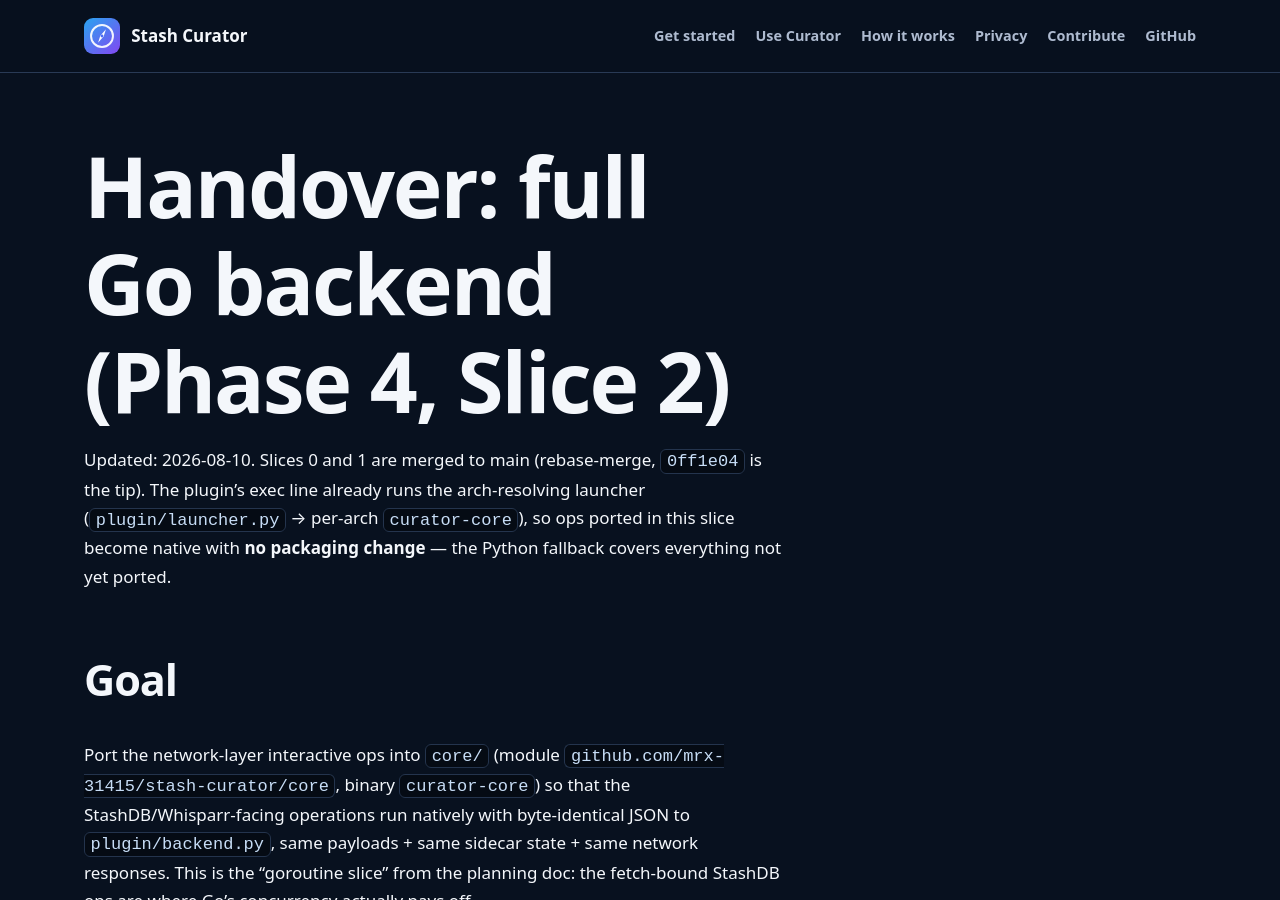
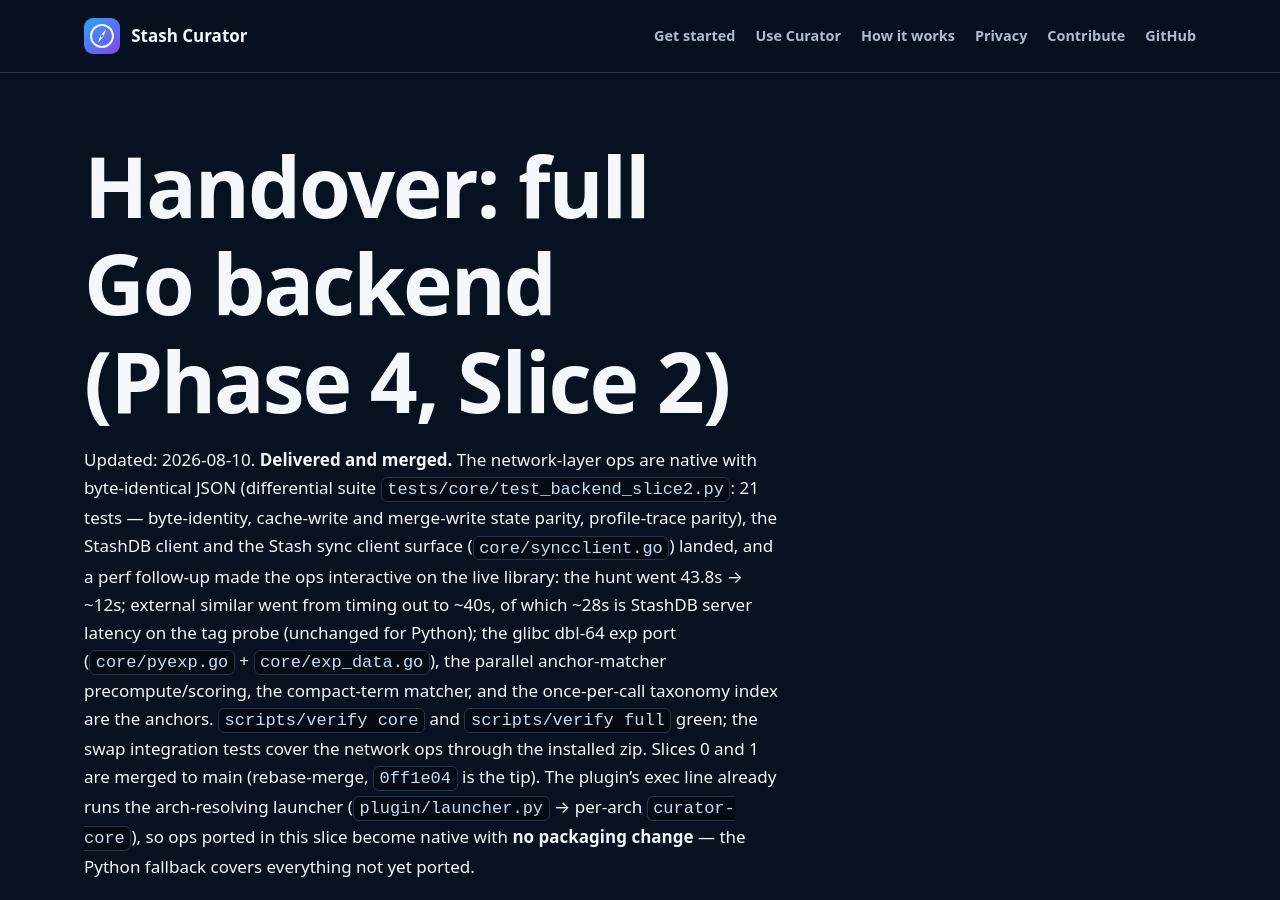
Before and after one commit to mrx-31415/stash-curator, a Jekyll site: the page built from docs/handover-go-backend-slice2.md, in a window 1280 px wide and 900 px high. Built offline with Jekyll 4.4.1, drawn with Linux system fonts in a browser that asks for light colours; our own code applies the rules of GitHub Pages for plain Markdown files.

```diff
--- a/docs/handover-go-backend-slice2.md
+++ b/docs/handover-go-backend-slice2.md
@@ -1,10 +1,22 @@
 # Handover: full Go backend (Phase 4, Slice 2)
 
-Updated: 2026-08-10. Slices 0 and 1 are merged to main (rebase-merge, `0ff1e04`
-is the tip). The plugin's exec line already runs the arch-resolving launcher
-(`plugin/launcher.py` → per-arch `curator-core`), so ops ported in this slice
-become native with **no packaging change** — the Python fallback covers
-everything not yet ported.
+Updated: 2026-08-10. **Delivered and merged.** The network-layer ops are
+native with byte-identical JSON (differential suite
+`tests/core/test_backend_slice2.py`: 21 tests — byte-identity, cache-write
+and merge-write state parity, profile-trace parity), the StashDB client and
+the Stash sync client surface (`core/syncclient.go`) landed, and a perf
+follow-up made the ops interactive on the live library: the hunt went
+43.8s → ~12s; external similar went from timing out to ~40s, of which ~28s
+is StashDB server latency on the tag probe (unchanged for Python); the
+glibc dbl-64 exp port (`core/pyexp.go` + `core/exp_data.go`), the parallel
+anchor-matcher precompute/scoring, the compact-term matcher, and the
+once-per-call taxonomy index are the anchors. `scripts/verify core` and
+`scripts/verify full` green; the swap integration tests cover the network
+ops through the installed zip. Slices 0 and 1 are merged to main (rebase-merge,
+`0ff1e04` is the tip). The plugin's exec line already runs the arch-resolving
+launcher (`plugin/launcher.py` → per-arch `curator-core`), so ops ported in
+this slice become native with **no packaging change** — the Python fallback
+covers everything not yet ported.
 
 ## Goal
 
```
Also changed, not shown: docs/handover-go-backend-slice3.md (added, +96 -0 lines), docs/handover.md (+31 -23 lines).
